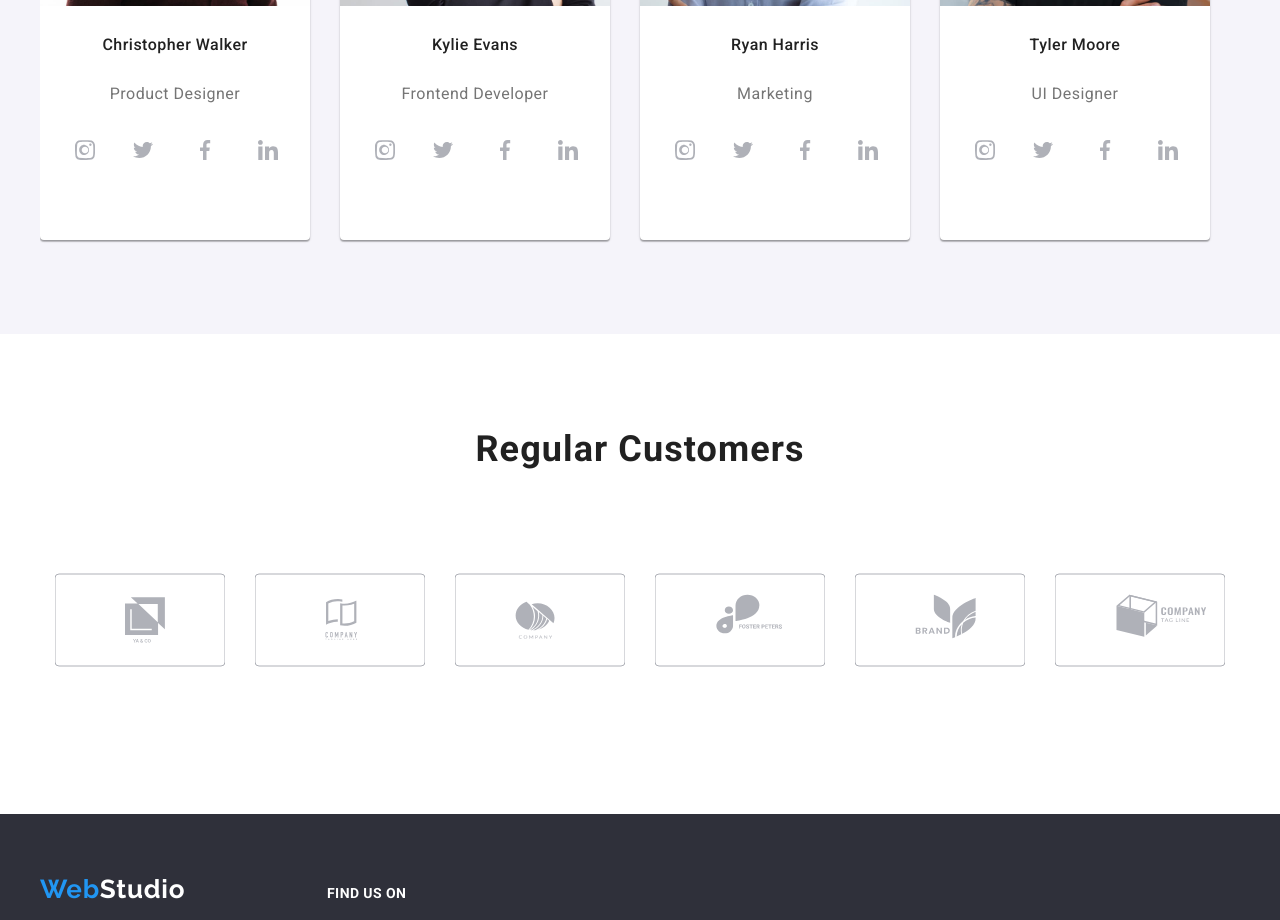
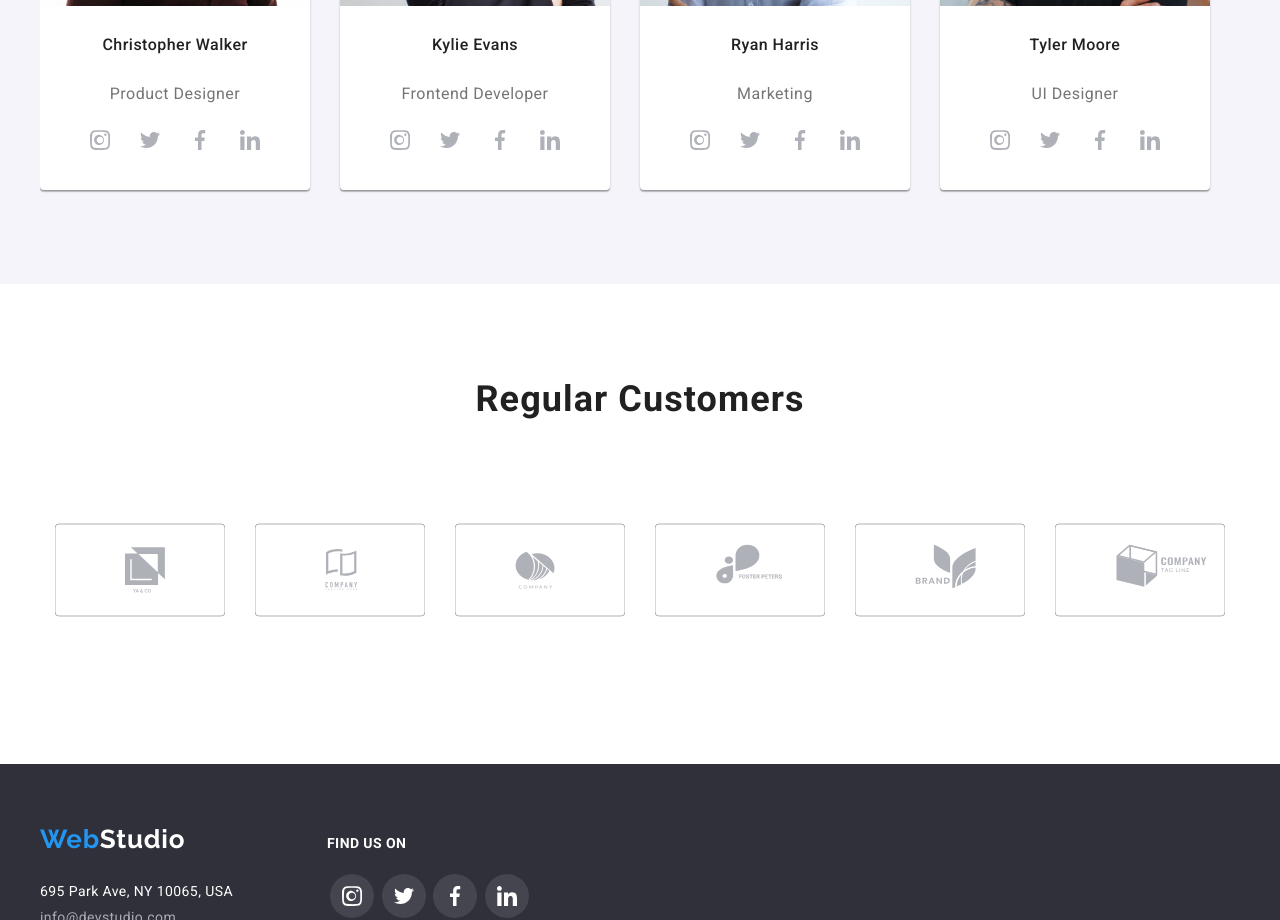
Before and after one commit to medeea98/goit-markup-hw-05, a plain HTML site: page index.html in a window 1280 px wide. Shown: the part 2040-2960 px from the top of the page. Drawn offline with nearby package versions, Linux system fonts and the light colour scheme.

Commit message:
fix social icons

```diff
--- a/css/styles.css
+++ b/css/styles.css
@@ -519,31 +519,28 @@ main {
 .container-icons-inferior-card{
     display: flex;
     margin-top: 16px;
-}
-.elipse-group ellipse {
-     fill: white;
-     width: 44px;
-     height: 44px
-}
-.elipse-group ellipse:hover {
-   fill: var(--main-blue);
-   cursor: pointer;
-}
-.elipse-group:hover .icon{
-    fill: #fff;
+    align-items: center;
+    justify-content: center;
+    gap: 10px;
 }
 
-.elipse-group ellipse:focus {
-    fill: var(--main-blue);
- }
- .elipse-group:focus .icon {
-     fill: #fff;
- }
 
-.container-icons-inferior-card .icon{
-    fill: #afb1b8;
+.container-icons-inferior-card {
+    fill: var(--logo-color);
+    margin-bottom: 30px;
 }
 
+.icon-background {
+    padding: 10px;
+    border-radius: 50%;
+    display: flex;
+    justify-content: center;
+    align-items: center;
+}
+.icon-background:hover {
+    background-color: var(--main-blue);
+    fill: #FFF;
+}
 
 /* REGULAR CUSTOMERS*/
 .regular-customers {
--- a/index.html
+++ b/index.html
@@ -181,42 +181,30 @@
                   <h4 class="our-team-name">Christopher Walker</h4>
                   <p class="our-team-position">Product Designer</p>
                   <div class="container-icons-inferior-card">
-                    <svg class="elipse" width="270" height="120">
-                      <g class="elipse-group">
-                      <ellipse cx="45" cy="30" rx="22" ry="22" />
-                      <svg class="icon" x="35" y="20" width="20" height="20" >
+                    <div class="icon-background">
+                      <svg class="icon" width="20" height="20" >
                         <use href="symbol-defs.svg#icon-instagram2">
                         </use>
                       </svg>
-                      </g>
-                    </svg>
-                    <svg class="elipse" width="270" height="120">
-                      <g class="elipse-group">
-                      <ellipse cx="35" cy="30" rx="22" ry="22"  />
-                      <svg class="icon" x="25" y="20" width="20" height="20">
+                    </div>
+                    <div class="icon-background">
+                      <svg class="icon" width="20" height="20">
                         <use href="symbol-defs.svg#icon-twitter1">
                         </use>
                       </svg>
-                      </g>
-                    </svg>
-                    <svg class="elipse" width="270" height="120">
-                      <g class="elipse-group">
-                      <ellipse cx="30" cy="30" rx="22" ry="22"  />
-                      <svg class="icon" x="20" y="20" width="20" height="20">
+                    </div>
+                    <div class="icon-background">
+                      <svg class="icon" width="20" height="20">
                         <use href="symbol-defs.svg#icon-facebook1">
                         </use>
                       </svg>
-                      </g>
-                    </svg>
-                    <svg class="elipse" width="270" height="120">
-                      <g class="elipse-group">
-                      <ellipse cx="25" cy="30" rx="22" ry="22"  />
-                      <svg class="icon" x="15" y="20" width="20" height="20">
+                    </div>
+                    <div class="icon-background">
+                      <svg class="icon" width="20" height="20">
                         <use href="symbol-defs.svg#icon-linkedin1">
                         </use>
                       </svg>
-                      </g>
-                    </svg>
+                    </div>
                   </div>
                 </div>
               </li>
@@ -230,42 +218,30 @@
                   <h4 class="our-team-name">Kylie Evans</h4>
                   <p class="our-team-position">Frontend Developer</p>
                  <div class="container-icons-inferior-card">
-                    <svg class="elipse" width="270" height="120">
-                      <g class="elipse-group">
-                      <ellipse cx="45" cy="30" rx="22" ry="22" />
-                      <svg class="icon" x="35" y="20" width="20" height="20" >
+                    <div class="icon-background">
+                      <svg class="icon" width="20" height="20" >
                         <use href="symbol-defs.svg#icon-instagram2">
                         </use>
                       </svg>
-                      </g>
-                    </svg>
-                    <svg class="elipse" width="270" height="120">
-                      <g class="elipse-group">
-                      <ellipse cx="35" cy="30" rx="22" ry="22"  />
-                      <svg class="icon" x="25" y="20" width="20" height="20">
+                    </div>
+                    <div class="icon-background">
+                      <svg class="icon" width="20" height="20">
                         <use href="symbol-defs.svg#icon-twitter1">
                         </use>
                       </svg>
-                      </g>
-                    </svg>
-                    <svg class="elipse" width="270" height="120">
-                      <g class="elipse-group">
-                      <ellipse cx="30" cy="30" rx="22" ry="22"  />
-                      <svg class="icon" x="20" y="20" width="20" height="20">
+                    </div>
+                    <div class="icon-background">
+                      <svg class="icon" width="20" height="20">
                         <use href="symbol-defs.svg#icon-facebook1">
                         </use>
                       </svg>
-                      </g>
-                    </svg>
-                    <svg class="elipse" width="270" height="120">
-                      <g class="elipse-group">
-                      <ellipse cx="25" cy="30" rx="22" ry="22"  />
-                      <svg class="icon" x="15" y="20" width="20" height="20">
+                    </div>
+                    <div class="icon-background">
+                      <svg class="icon" width="20" height="20">
                         <use href="symbol-defs.svg#icon-linkedin1">
                         </use>
                       </svg>
-                      </g>
-                    </svg>
+                    </div>
                   </div>
                 </div>
                 </li>
@@ -275,42 +251,30 @@
                     <h4 class="our-team-name">Ryan Harris</h4>
                     <p class="our-team-position">Marketing</p>
                     <div class="container-icons-inferior-card">
-                    <svg class="elipse" width="270" height="120">
-                      <g class="elipse-group">
-                      <ellipse cx="45" cy="30" rx="22" ry="22" />
-                      <svg class="icon" x="35" y="20" width="20" height="20" >
+                    <div class="icon-background">
+                      <svg class="icon" width="20" height="20" >
                         <use href="symbol-defs.svg#icon-instagram2">
                         </use>
                       </svg>
-                      </g>
-                    </svg>
-                    <svg class="elipse" width="270" height="120">
-                      <g class="elipse-group">
-                      <ellipse cx="35" cy="30" rx="22" ry="22"  />
-                      <svg class="icon" x="25" y="20" width="20" height="20">
+                    </div>
+                    <div class="icon-background">
+                      <svg class="icon" width="20" height="20">
                         <use href="symbol-defs.svg#icon-twitter1">
                         </use>
                       </svg>
-                      </g>
-                    </svg>
-                    <svg class="elipse" width="270" height="120">
-                      <g class="elipse-group">
-                      <ellipse cx="30" cy="30" rx="22" ry="22"  />
-                      <svg class="icon" x="20" y="20" width="20" height="20">
+                    </div>
+                    <div class="icon-background">
+                      <svg class="icon" width="20" height="20">
                         <use href="symbol-defs.svg#icon-facebook1">
                         </use>
                       </svg>
-                      </g>
-                    </svg>
-                    <svg class="elipse" width="270" height="120">
-                      <g class="elipse-group">
-                      <ellipse cx="25" cy="30" rx="22" ry="22"  />
-                      <svg class="icon" x="15" y="20" width="20" height="20">
+                    </div>
+                    <div class="icon-background">
+                      <svg class="icon" width="20" height="20">
                         <use href="symbol-defs.svg#icon-linkedin1">
                         </use>
                       </svg>
-                      </g>
-                    </svg>
+                    </div>
                   </div>
                   </div>
                 </li>
@@ -320,42 +284,30 @@
                     <h4 class="our-team-name">Tyler Moore</h4>
                     <p class="our-team-position">UI Designer</p>
                     <div class="container-icons-inferior-card">
-                    <svg class="elipse" width="270" height="120">
-                      <g class="elipse-group">
-                      <ellipse cx="45" cy="30" rx="22" ry="22" />
-                      <svg class="icon" x="35" y="20" width="20" height="20" >
+                    <div class="icon-background">
+                      <svg class="icon" width="20" height="20" >
                         <use href="symbol-defs.svg#icon-instagram2">
                         </use>
                       </svg>
-                      </g>
-                    </svg>
-                    <svg class="elipse" width="270" height="120">
-                      <g class="elipse-group">
-                      <ellipse cx="35" cy="30" rx="22" ry="22"  />
-                      <svg class="icon" x="25" y="20" width="20" height="20">
+                    </div>
+                    <div class="icon-background">
+                      <svg class="icon" width="20" height="20">
                         <use href="symbol-defs.svg#icon-twitter1">
                         </use>
                       </svg>
-                      </g>
-                    </svg>
-                    <svg class="elipse" width="270" height="120">
-                      <g class="elipse-group">
-                      <ellipse cx="30" cy="30" rx="22" ry="22"  />
-                      <svg class="icon" x="20" y="20" width="20" height="20">
+                    </div>
+                    <div class="icon-background">
+                      <svg class="icon" width="20" height="20">
                         <use href="symbol-defs.svg#icon-facebook1">
                         </use>
                       </svg>
-                      </g>
-                    </svg>
-                    <svg class="elipse" width="270" height="120">
-                      <g class="elipse-group">
-                      <ellipse cx="25" cy="30" rx="22" ry="22"  />
-                      <svg class="icon" x="15" y="20" width="20" height="20">
+                    </div>
+                    <div class="icon-background">
+                      <svg class="icon" width="20" height="20">
                         <use href="symbol-defs.svg#icon-linkedin1">
                         </use>
                       </svg>
-                      </g>
-                    </svg>
+                    </div>
                   </div>
                   </div>
                 </li>
```
